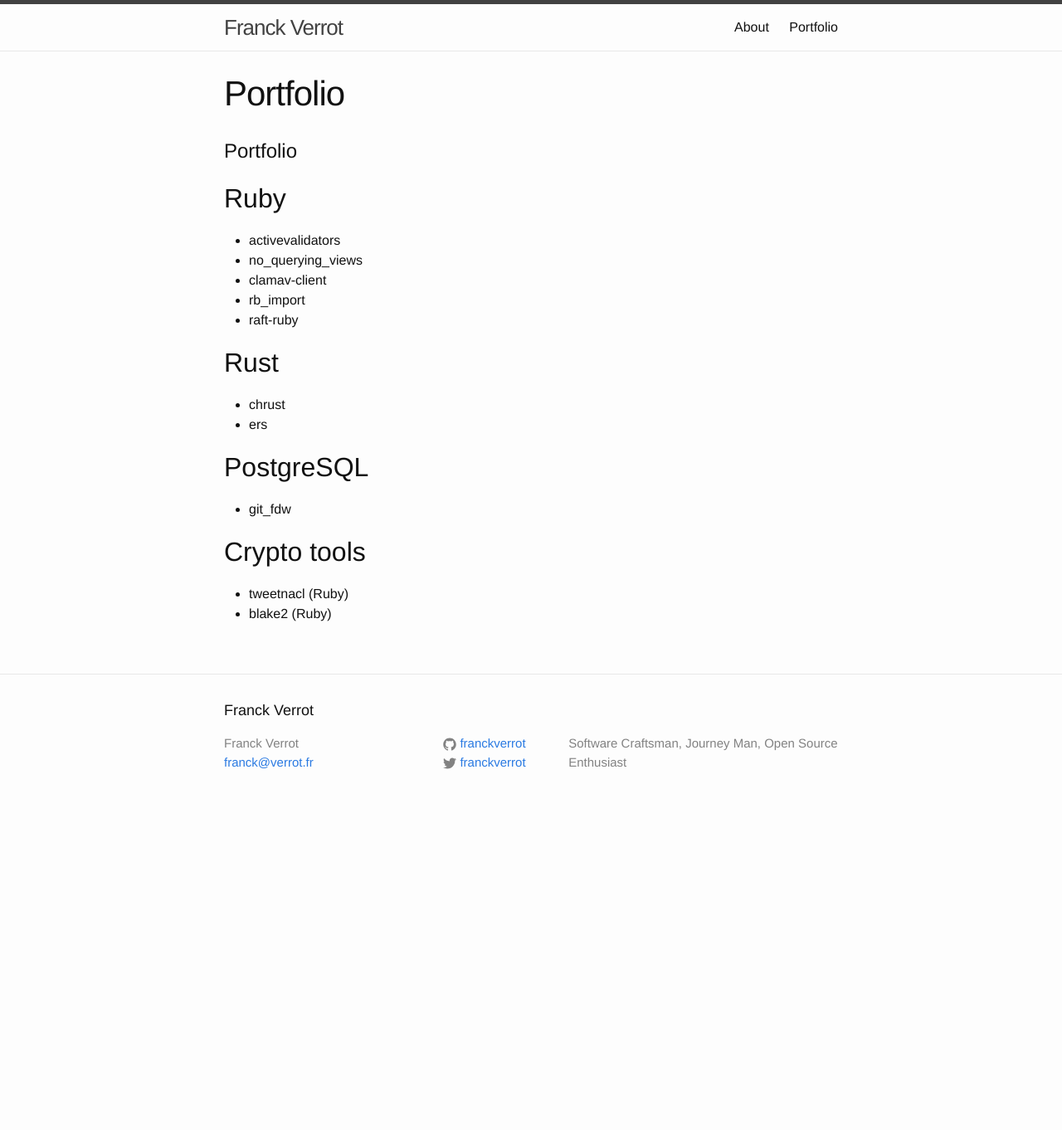
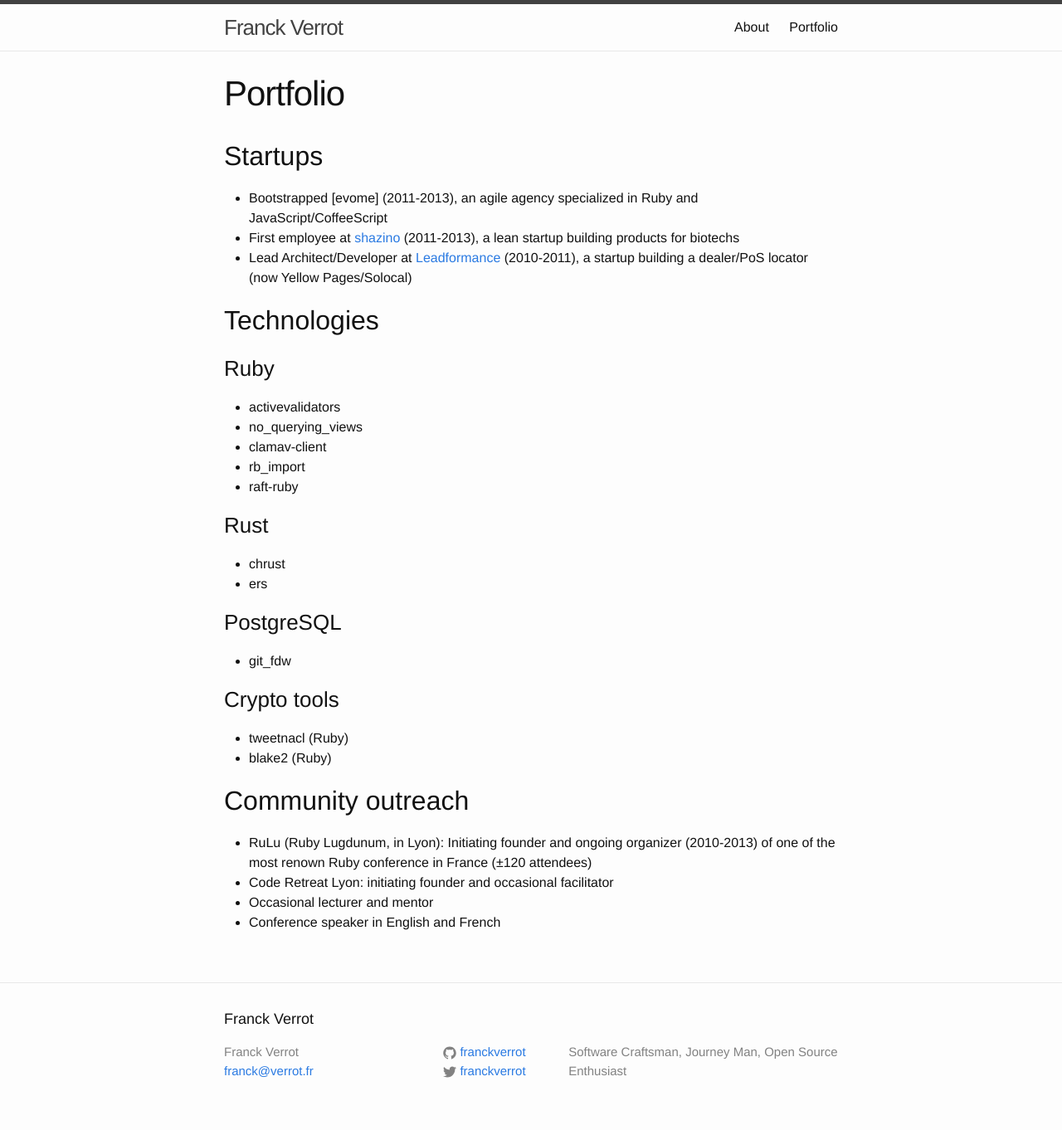
Before and after one commit to franckverrot/blog, a Jekyll site: the page built from portfolio.md, in a window 1280 px wide. Shown: the whole page at 83% size. Built offline with Jekyll 4.4.1, drawn with Linux system fonts in a browser that asks for light colours; before the commit the page ends 990 px from its top, so only the background shows below that.

Commit message:
Update portfolio.md

```diff
--- a/portfolio.md
+++ b/portfolio.md
@@ -4,9 +4,18 @@ title: Portfolio
 permalink: /portfolio/
 ---
 
-# Portfolio
 
-## Ruby
+## Startups
+
+<ul>
+  <li>Bootstrapped [evome] (2011-2013), an agile agency specialized in Ruby and JavaScript/CoffeeScript</li>
+  <li>First employee at <a href="https://shazino.com">shazino</a> (2011-2013), a lean startup building products for biotechs</li>
+  <li>Lead Architect/Developer at <a href="http://www.leadformance.com">Leadformance</a> (2010-2011), a startup building a dealer/PoS locator (now Yellow Pages/Solocal)</li>
+</ul>
+
+## Technologies
+
+### Ruby
 
 <ul>
   <li>activevalidators</li>
@@ -16,22 +25,31 @@ permalink: /portfolio/
   <li>raft-ruby</li>
 </ul>
 
-## Rust
+### Rust
 
 <ul>
   <li>chrust</li>
   <li>ers</li>
 </ul>
 
-## PostgreSQL
+### PostgreSQL
 
 <ul>
   <li>git_fdw</li>
 </ul>
 
-## Crypto tools
+### Crypto tools
 
 <ul>
   <li>tweetnacl (Ruby)</li>
   <li>blake2 (Ruby)</li>
 </ul>
+
+## Community outreach
+
+<ul>
+  <li>RuLu (Ruby Lugdunum, in Lyon): Initiating founder and ongoing organizer (2010-2013) of one of the most renown Ruby conference in France (±120 attendees)</li>
+  <li>Code Retreat Lyon: initiating founder and occasional facilitator</li>
+  <li>Occasional lecturer and mentor</li>
+  <li>Conference speaker in English and French</li>
+</ul>
```
